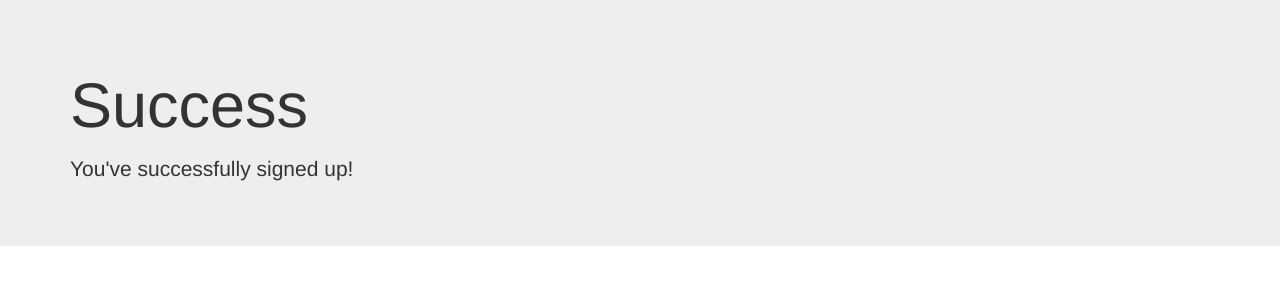
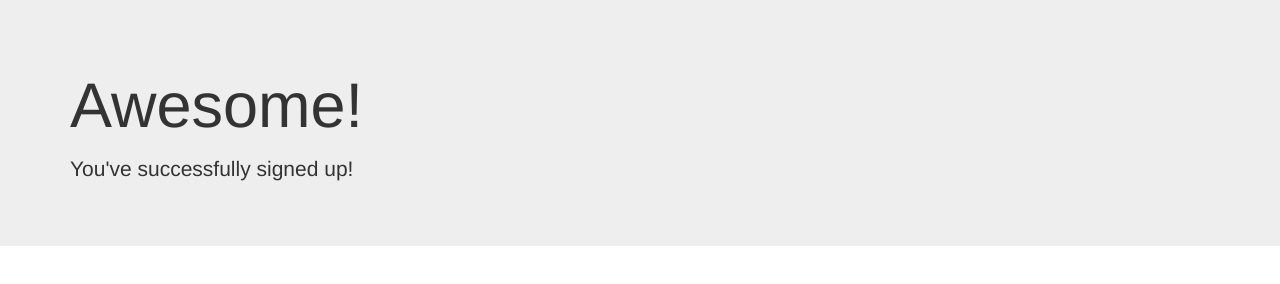
Before and after one commit to taqif359/Mail-em, a website: page success.html in a window 1280 px wide. Drawn offline with nearby package versions, Linux system fonts and the light colour scheme.

Commit message:
changed success page h1

```diff
--- a/success.html
+++ b/success.html
@@ -18,7 +18,7 @@
 <main>
     <div class="jumbotron jumbotron-fluid">
         <div class="container">
-          <h1 class="display-4">Success</h1>
+          <h1 class="display-4">Awesome!</h1>
           <p class="lead">You've successfully signed up!</p>
         </div>
       </div>
```
